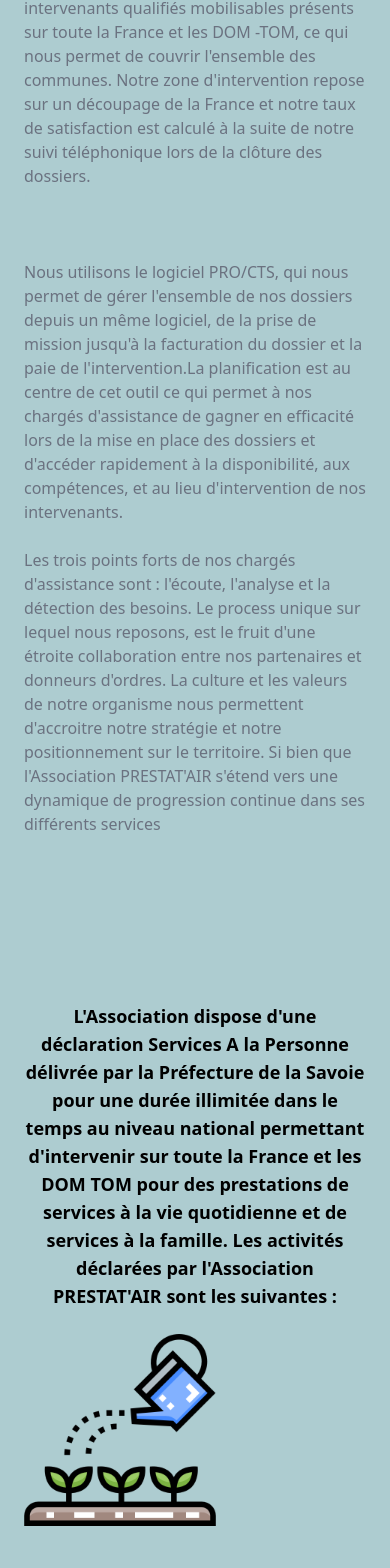
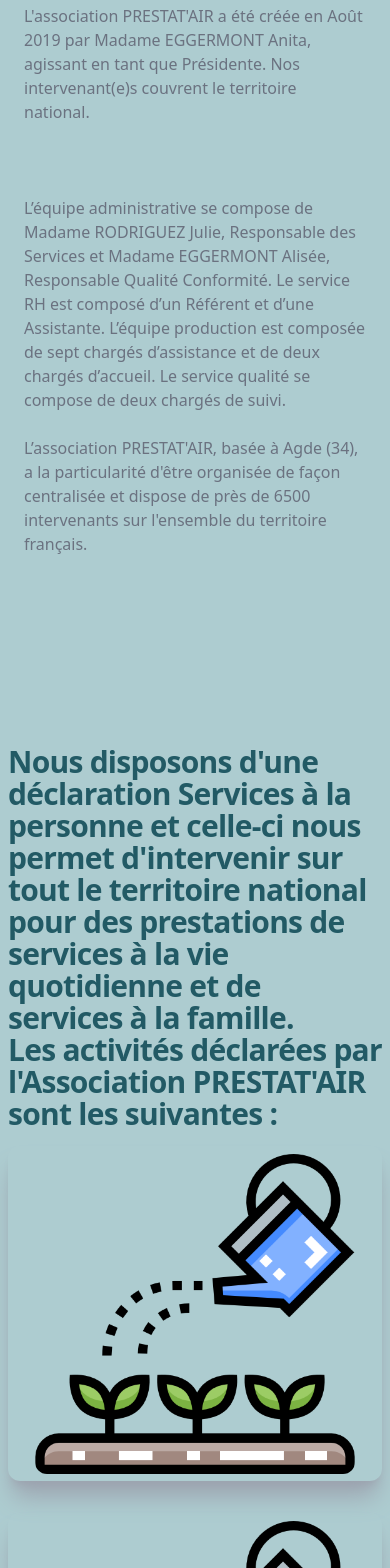
Before and after one commit to mohamedehn/prestatair, a React (Create React App) app: page / in a window 390 px wide. Shown: the part 1056-2624 px from the top of the page. Built offline with nearby package versions, Linux system fonts and the light colour scheme.

Commit message:
New cards with effect for activities

```diff
--- a/src/App.jsx
+++ b/src/App.jsx
@@ -1,21 +1,21 @@
 import './App.css';
-// import Activites from './components/Activities';
 // import Contact from './components/Contact';
 import Footer from './components/Footer';
 import Hero from './components/Hero';
 import Presentation from './components/Presentation';
 import Form from './components/Form';
 import Display from './components/Display';
-import CardActivites from './components/CardActivities';
+// import CardActivites from './components/CardActivities';
 import ScrollToTop from './components/ScrollToTop';
+import DisplayActivities from './components/DisplayActivities';
 
 function App() {
   return (
     <div className="App bg-[#adccd0] overflow-hidden">
       <Hero/>
       <Presentation/>
-      {/* <Activites/> */}
-      <CardActivites/>
+      <DisplayActivities/>
+      {/* <CardActivites/> */}
       <Display/>
       {/* <Contact/> */}
       <Form/>
--- a/src/components/Activities.jsx
+++ b/src/components/Activities.jsx
@@ -1,82 +1,15 @@
-//here we will find a complete list of the activites
+import React from 'react'
 
-const activities = [
-  {text : 'Entretien de la maison et travaux ménagers'},
-  {text : 'Petits travaux de jardinage et bricolage'},
-  {text : "Garde d'enfant(s) de plus de 3 ans à domicile. Soutien scolaire ou cours à domicile"},
-  {text : "Préparation de repas à domicile (inclus le temps passé aux courses)"},
-  {text : "Livraison de courses à domicile"},
-  {text : "Assistance informatique à domicile"},
-  {text : "Assistance administrative à domicile"},
-  {text : "Soin et promenade d'animaux de compagnie pour personnes dépendantes (hors soins vétérinaires et toilettage)"},
-  {text : "Installation Téléassistance et visio-assistance"},
-  {text : "Prestation de conduite du véhicule personnel des personnes qui ont un besoin d'une aide temporaire."},
-  {text : "Accompagnement des personnes qui ont besoin d'une aide temporaire pour promenades."},
-  {text : "Aide à la mobilité et transport, actes de la vie courante."},
-  {text : "Coordination et délivrance des services à la personne."},
-  {text : "Accompagnement des enfants de plus de 3 ans en dehors de leur domicile."}
-]
+function Activities({activities, img}) {
+  return (
+    <div className="relative flex items-center justify-center h-[335px] w-full shadow-xl shadow-gray-400 rounded-xl p-4 group
+    hover:bg-gradient-to-r from-[#9aabb2] to-[#225a65]">
+        <img className="rounded-xl group-hover:opacity-10" src={img} alt="/" width="320"/>
+        <div className="hidden group-hover:block absolute top-[50%] left-[50%] translate-x-[-50%] translate-y-[-50%]">
+            <h3 className="text-2xl text-white tracking-wider text-center">{activities}</h3>
+        </div>
+    </div>
+  )
+}
 
-export default function Activites() {
-    return (
-      <div className="bg-sky-100" id="activities">
-        <div className="mx-auto max-w-7xl py-12 px-6 lg:py-16 lg:px-8">
-          <p className="text-center text-lg font-semibold text-black">
-          L'Association dispose d'une déclaration Services A la Personne délivrée par la Préfecture de la Savoie pour une durée illimitée dans le temps au niveau national permettant d'intervenir sur toute la France et les DOM TOM pour des prestations de services à la vie quotidienne et de services à la famille. Les activités déclarées par l'Association PRESTAT'AIR sont les suivantes :
-          </p>
-          <div className="mt-6 grid grid-cols-3 gap-0.5 lg:mt-8">
-            <div className="contents">
-              {
-                activities.map((item)=> (
-                  <div className="col-span-1 flex justify-center bg-sky-100 py-8 px-8 hover:bg-white cursor-pointer rounded-full">
-                    <p key={item.text} className="font-medium text-blue-900 hover:text-gray-900 text-lg">
-                      {item.text}
-                    </p>
-                  </div>
-                ))
-              }
-            </div>
-            {/* <div className="col-span-1 flex justify-center bg-sky-100 py-8 px-8 hover:bg-white cursor-pointer">
-                <p>Petits travaux de jardinage et bricolage</p>
-            </div>
-            <div className="col-span-1 flex justify-center bg-sky-100 py-8 px-8 hover:bg-white cursor-pointer">
-              <p>Garde d'enfant(s) de plus de 3 ans à domicile. Soutien scolaire ou cours à domicile</p>
-            </div>
-            <div className="col-span-1 flex justify-center bg-sky-100 py-8 px-8 hover:bg-white cursor-pointer">
-              <p>Préparation de repas à domicile (inclus le temps passé aux courses)</p>
-            </div> */}
-            {/* <div className="col-span-1 flex justify-center bg-sky-100 py-8 px-8 hover:bg-white cursor-pointer">
-              <p>Livraison de courses à domicile</p>
-            </div> */}
-            {/* <div className="col-span-1 flex justify-center bg-sky-100 py-8 px-8 hover:bg-white cursor-pointer">
-              <p>Assistance informatique à domicile</p>
-            </div> */}
-            {/* <div className="col-span-1 flex justify-center bg-sky-100 py-8 px-8 hover:bg-white cursor-pointer">
-              <p>Assistance administrative à domicile</p>
-            </div> */}
-            {/* <div className="col-span-1 flex justify-center bg-sky-100 py-8 px-8 hover:bg-white cursor-pointer">
-              <p>Soin et promenade d'animaux de compagnie pour personnes dépendantes (hors soins vétérinaires et toilettage)</p>
-            </div> */}
-            {/* <div className="col-span-1 flex justify-center bg-sky-100 py-8 px-8 hover:bg-white cursor-pointer">
-              <p>Installation Téléassistance et visio-assistance</p>
-            </div> */}
-            {/* <div className="col-span-1 flex justify-center bg-sky-100 py-8 px-8 hover:bg-white cursor-pointer">
-              <p>Prestation de conduite du véhicule personnel des personnes qui ont un besoin d'une aide temporaire.</p>
-            </div> */}
-            {/* <div className="col-span-1 flex justify-center bg-sky-100 py-8 px-8 hover:bg-white cursor-pointer">
-              <p>Accompagnement des personnes qui ont besoin d'une aide temporaire pour promenades.</p>
-            </div> */}
-            {/* <div className="col-span-1 flex justify-center bg-sky-100 py-8 px-8 hover:bg-white cursor-pointer">
-              <p>Aide à la mobilité et transport, actes de la vie courante.</p>
-            </div> */}
-            {/* <div className="col-span-1 flex justify-center bg-sky-100 py-8 px-8 hover:bg-white cursor-pointer">
-              <p>Coordination et délivrance des services à la personne.</p>
-            </div> */}
-            {/* <div className="col-span-1 flex justify-center bg-sky-100 py-8 px-8 hover:bg-white cursor-pointer">
-              <p>Accompagnement des enfants de plus de 3 ans en dehors de leur domicile.</p>
-            </div> */}
-          </div>
-        </div>
-      </div>
-    )
-  }
+export default Activities
--- a/src/components/CardActivities.jsx
+++ b/src/components/CardActivities.jsx
@@ -1,11 +1,11 @@
 //here we will find a complete list of the activites
 
-import { hover } from '@testing-library/user-event/dist/hover';
+// import { hover } from '@testing-library/user-event/dist/hover';
 import Card from 'react-bootstrap/Card';
-import jardin from "../assets/jardin.png"
+// import jardin from "../assets/jardin.png"
 
 const activities = [
-    { text1 : 'Entretien de la maison et travaux ménagers', image : jardin},
+    {text : 'Entretien de la maison et travaux ménagers'},
     {text : 'Petits travaux de jardinage et bricolage'},
     {text : "Garde d'enfant(s) de plus de 3 ans à domicile. Soutien scolaire ou cours à domicile"},
     {text : "Préparation de repas à domicile (inclus le temps passé aux courses)"},
@@ -30,9 +30,9 @@ const activities = [
             </p>
             <div className="mt-6 grid gap-0.5 lg:mt-8 sm:block md:flex md:flex-wrap">
               <div className="contents">
-                <img className='cursor-pointer' src={jardin} alt="/" style={{width : '12rem'}}></img>
-                <p className='opacity-0 hover:opacity-100'>Entretien de la maison et travaux ménagers</p>
-                {/* {
+                {/* <img className='cursor-pointer' src={jardin} alt="/" style={{width : '12rem'}}></img> */}
+                {/* <p className='opacity-0 hover:opacity-100'>Entretien de la maison et travaux ménagers</p> */}
+                {
                   activities.map((item)=> (
                     <Card style={{ width: '18rem' }} className="mx-auto cursor-pointer mb-4 hover:bg-sky-200">
                         <Card.Body>
@@ -40,7 +40,7 @@ const activities = [
                         </Card.Body>
                     </Card>
                   ))
-                } */}
+                }
               </div>
             </div>
           </div>
--- /dev/null
+++ b/src/components/DisplayActivities.jsx
@@ -0,0 +1,40 @@
+import React from "react";
+import Activities from "./Activities";
+import jardin from "../assets/jardin.png"
+
+
+const DisplayActivities = () =>{
+    return(
+        <div className="w-full sm:pt-[50px]" id="projects">
+            <div className="max-w-[1240px] mx-auto px-2 py-16">
+                <p className="mt-2 text-3xl font-bold leading-8 tracking-tight text-[#225a65] sm:text-4xl">
+                Nous disposons d'une déclaration Services à la personne et celle-ci nous permet d'intervenir sur tout le territoire national
+                pour des prestations de services à la vie quotidienne et de services à la famille.
+                <br/>Les activités déclarées par l'Association PRESTAT'AIR sont les suivantes :
+                </p>
+                <div className="grid md:grid-cols-3 gap-8">
+                    <Activities activities="Entretien de la maison et travaux ménagers" img={jardin} />
+                    <Activities activities="Petits travaux de jardinage et bricolage" img={jardin} />
+                    <Activities activities="Garde d'enfant(s) de plus de 3 ans à domicile" img={jardin} />
+                    <Activities activities="Préparation de repas à domicile (inclus le temps passé aux courses)" img={jardin} />
+                    <Activities activities="Soutien scolaire ou cours à domicile" img={jardin} />
+                    <Activities activities="Préparation de repas à domicile (inclus le temps passé aux courses)" img={jardin} />
+                    <Activities activities="Livraison de courses à domicile" img={jardin} />
+                    <Activities activities="Préparation de repas à domicile" img={jardin} />
+                    <Activities activities="Assistance informatique à domicile" img={jardin} />
+                    <Activities activities="Assistance administrative à domicile" img={jardin} />
+                    <Activities activities="Soin et promenade d'animaux de compagnie pour personnes dépendantes
+                    (hors soins vétérinaires et toilettage)," img={jardin} />
+                    <Activities activities="Accompagnement des enfants de plus de 3 ans en dehors de leur domicile," img={jardin} />
+                    <Activities activities="Installation Téléassistance et Visio-assistance" img={jardin} />
+                    <Activities activities="Prestation de conduite du véhicule personnel des personnes qui ont un besoin d'une aide temporaire" img={jardin} />
+                    <Activities activities="Accompagnement des personnes qui ont besoin d'une aide temporaire pour promenades" img={jardin} />
+                    <Activities activities="Aide à la mobilité et transport, actes de la vie courante" img={jardin} />
+                    <Activities activities="Coordination et délivrance des services à la personne" img={jardin} />
+                </div>
+            </div>
+        </div>
+    )
+}
+
+export default DisplayActivities;
--- a/src/components/Presentation.jsx
+++ b/src/components/Presentation.jsx
@@ -7,7 +7,7 @@ export default function Presentation() {
             <div className="max-w-prose text-base lg:max-w-none">
               <h2 className="font-semibold leading-6 text-gray-900">Une qualité de service reconnu !</h2>
               <p className="mt-2 text-3xl font-bold leading-8 tracking-tight text-[#225a65] sm:text-4xl">
-                Moyens mis en oeuvre
+                Présentation de notre structure
               </p>
             </div>
           </div>
@@ -57,18 +57,16 @@ export default function Presentation() {
               <rect width={404} height={384} fill="url(#7a00fe67-0343-4a3c-8e81-c145097a3ce0)" />
             </svg>
             <div className="relative md:bg-[#adccd0] md:p-6">
-              <div className="lg:grid lg:grid-cols-2 lg:gap-6">
+              <div className="lg:grid lg:grid-cols-1 lg:gap-6">
                 <div className="prose prose-lg prose-indigo text-gray-500 lg:max-w-none">
-                  <p>
-                    Nous disposons d'un total 10157 intervenants qualifiés mobilisables présents sur toute la France et les DOM -TOM, ce qui nous permet de couvrir l'ensemble des communes. Notre zone d'intervention repose sur un découpage de la France et notre taux de satisfaction est calculé à la suite de notre suivi téléphonique lors de la clôture des dossiers.
+                  <p> L'association PRESTAT'AIR a été créée en Août 2019 par Madame EGGERMONT Anita, agissant en tant que Présidente.
+                    Nos intervenant(e)s couvrent le territoire national.
                   </p>
-                  <p className="pt-14">
-                    Nous utilisons le logiciel PRO/CTS, qui nous permet de gérer l'ensemble de nos dossiers depuis un même logiciel, de la prise de mission jusqu'à la facturation du dossier et la paie de l'intervention.La planification est au centre de cet outil ce qui permet à nos chargés d'assistance de gagner en efficacité lors de la mise en place des dossiers et d'accéder rapidement à la disponibilité, aux compétences, et au lieu d'intervention de nos intervenants.
+                  <p className="pt-14"> L’équipe administrative se compose de Madame RODRIGUEZ Julie, Responsable des Services et Madame EGGERMONT Alisée, Responsable Qualité Conformité. Le service RH est composé d’un Référent et d’une Assistante. L’équipe production est composée de sept chargés d’assistance et de deux chargés d’accueil. Le service qualité se compose de deux chargés de suivi.
                   </p>
                 </div>
                 <div className="prose prose-lg prose-indigo mt-6 text-gray-500 lg:mt-0">
-                  <p>
-                  Les trois points forts de nos chargés d'assistance sont : l'écoute, l'analyse et la détection des besoins. Le process unique sur lequel nous reposons, est le fruit d'une étroite collaboration entre nos partenaires et donneurs d'ordres. La culture et les valeurs de notre organisme nous permettent d'accroitre notre stratégie et notre positionnement sur le territoire. Si bien que l'Association PRESTAT'AIR s'étend vers une dynamique de progression continue dans ses différents services
+                  <p> L’association PRESTAT'AIR, basée à Agde (34), a la particularité d'être organisée de façon centralisée et dispose de près de 6500 intervenants sur l'ensemble du territoire français.
                   </p>
                 </div>
               </div>
```
